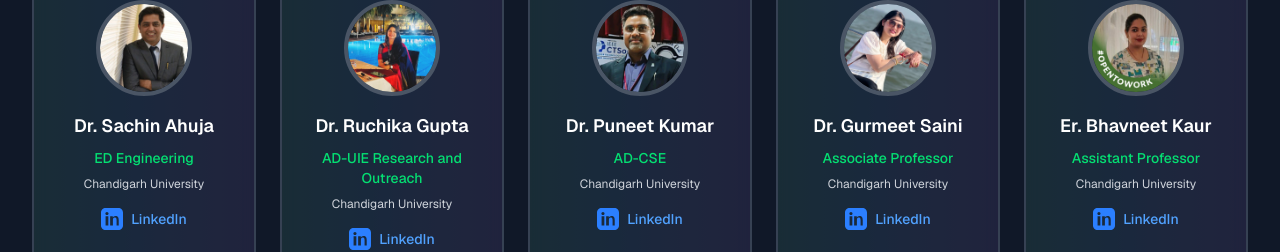
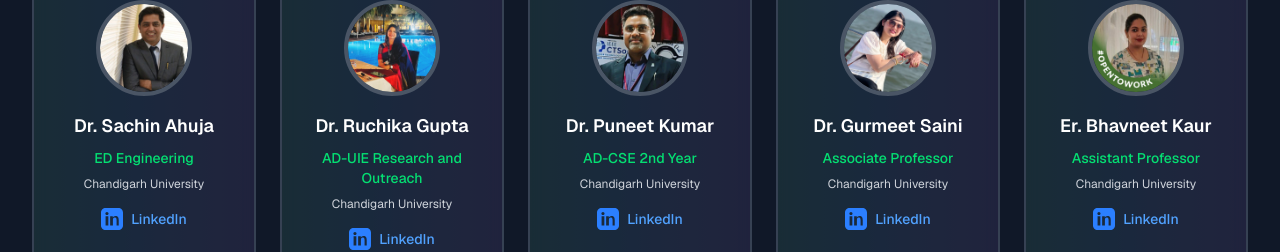
Before and after one commit to SciFi-Innovation-Club/Patent-A-Thon, a Next.js app: page / in a window 1280 px wide. Shown: the part 3709-3961 px from the top of the page. Built offline with nearby package versions, Linux system fonts and the light colour scheme.

Commit message:
Update ExpertMentors.js

```diff
--- a/src/components/ExpertMentors.js
+++ b/src/components/ExpertMentors.js
@@ -34,7 +34,7 @@ const ExpertMentors = () => {
     },
     {
       name: "Dr. Puneet Kumar",
-      position: "AD-CSE",
+      position: "AD-CSE 2nd Year",
       organization: "Chandigarh University",
       image: "/Puneet SIr.jpeg",
       linkedin: "https://www.linkedin.com/in/dr-puneet-kumar-2a84b531/"
```
